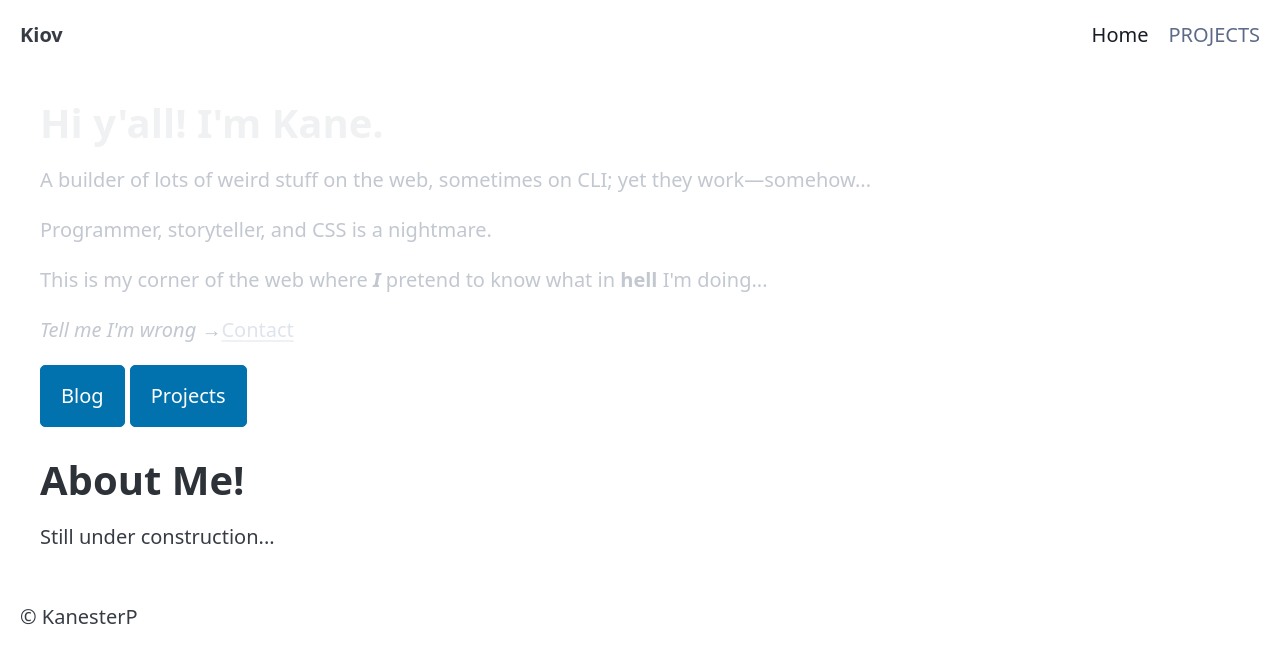
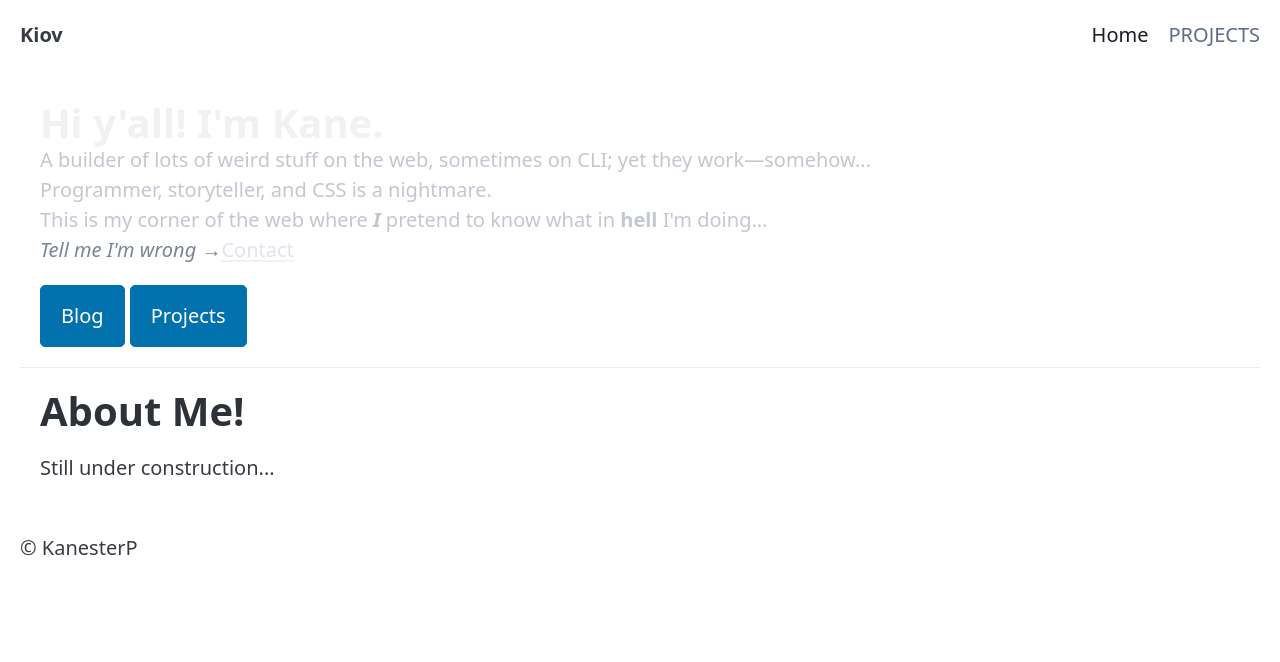
Before and after one commit to Kanester/portfolio, a SvelteKit app: page / in a window 1280 px wide. Shown: the top 662 px of the page. Built offline with nearby package versions, Linux system fonts and the light colour scheme.

Commit message:
--no-message

```diff
--- a/src/routes/+page.svelte
+++ b/src/routes/+page.svelte
@@ -1,17 +1,21 @@
 <div class="container" data-theme="dark">
+  <hgroup>
     <h1>Hi y'all! I'm Kane.</h1>
     <p>A builder of lots of weird stuff on the web, sometimes on CLI; yet they work&#x2014;somehow...</p>
     <p>Programmer, storyteller, and CSS is a nightmare.</p>
     <p>This is my corner of the web where <strong><i>I</i></strong> pretend to know what in <strong>hell</strong> I'm doing...</p>
     <p><i>Tell me I'm wrong</i> &#x2192;<a class="contrast" href="#contact">Contact</p>
+  </hgroup>
 
-  <div class="container">
+  <div class="grid">
+    <div>
       <a role="button" href="blog">Blog</a>
       <a role="button" href="projects">Projects</a>
     </div>
   </div>
+</div>
 
-<br/>
+<hr/>
 
 <div class="container" data-theme="light">
   <h1>About Me!</h1>
```
Lines whose indentation alone changed are shown as unchanged.
